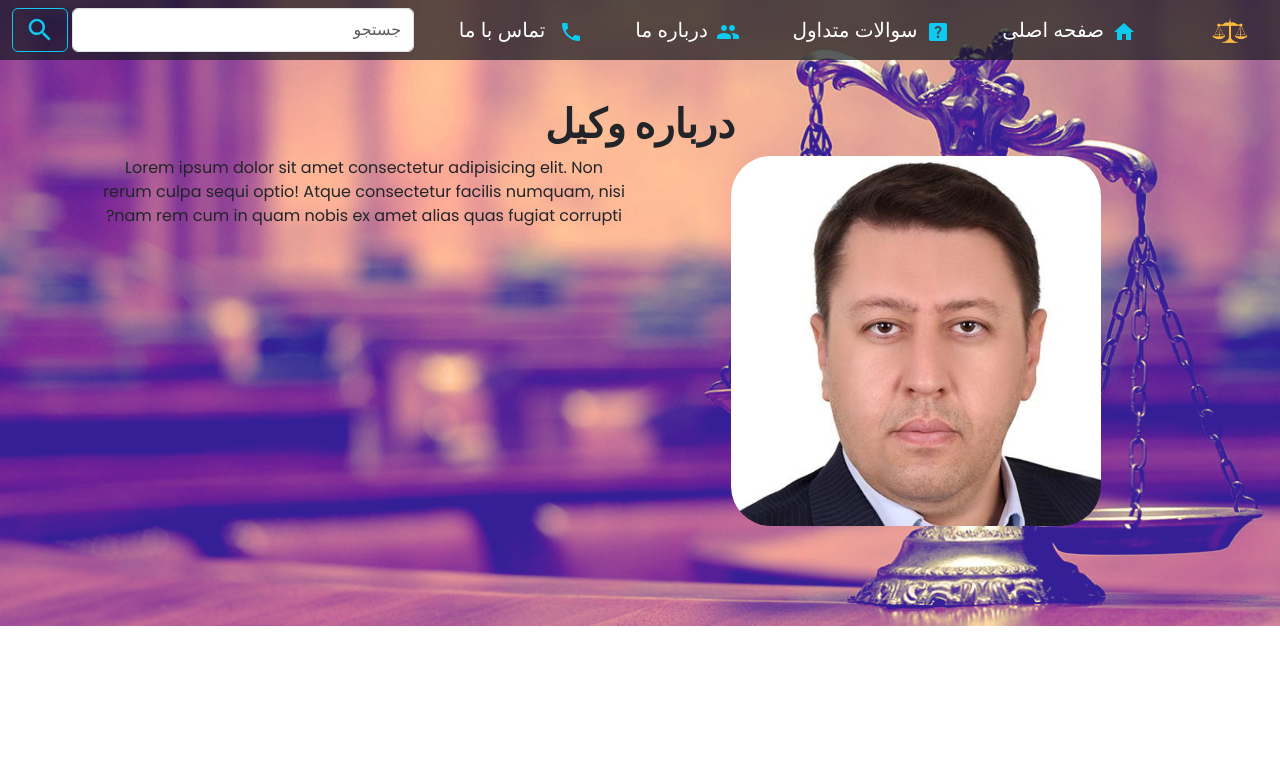
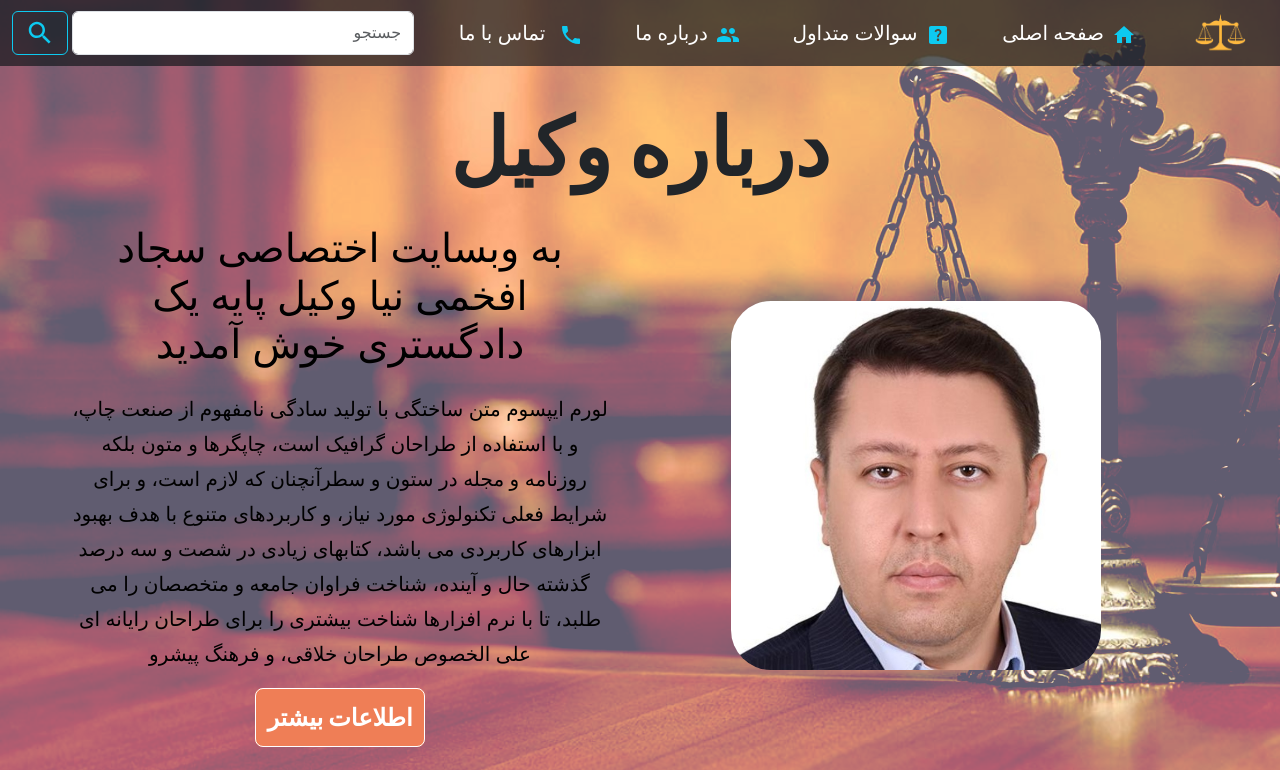
Before and after one commit to s-m-jan/faribasApp, a React (Create React App) app: page /about in a window 1280 px wide. Shown: the top 770 px of the page. Built offline with nearby package versions, Linux system fonts and the light colour scheme.

Commit message:
About Us  Page Completed

```diff
--- a/src/App.jsx
+++ b/src/App.jsx
@@ -16,8 +16,8 @@ function App() {
       <QueryClientProvider client={client}>
         <Routes>
           <Route path="/" element={<Home />} />
-          <Route path="contact" element={<ContactUs />} />
-          <Route path="about" element={<AboutUs />} />
+          <Route path="contact" element={<ContactUs/>} />
+          <Route path="about" element={<AboutUs/>} />
           <Route path="faq" element={<Faq />} />
         </Routes>
       </QueryClientProvider>
--- a/src/components/Navbar/Navbar.jsx
+++ b/src/components/Navbar/Navbar.jsx
@@ -49,7 +49,7 @@ export default function Navbar() {
         <span style={{color: "#fff"}}>درباره ما </span>
         </a>
       </Link>
-      <Link to="/about" style={linkStyle}>
+      <Link to="/contactUs" style={linkStyle}>
       <a className="navbar-brand">
         <LocalPhone className="ms-2 text-info"/>
         <span style={{color: "#fff"}}> تماس با ما  </span>
--- a/src/pages/AboutUs/AboutUs.jsx
+++ b/src/pages/AboutUs/AboutUs.jsx
@@ -7,17 +7,31 @@ export default function AboutUs() {
     <div className={`container-fluid text-center ${styled.aboutUs}`}>
       <div className="row">
         <div className="col-12">
-          <h1 className="fw-bold">درباره وکیل</h1>
+          <h1 className="fw-bold text-dark display-1">درباره وکیل</h1>
         </div>
       </div>
-      <div className="row ">
+      <div className="row justify-content-center align-items-center">
         <div className="col-lg-6">
-          <div>
-            <img  src={sajjadImage} alt="Sajjad Afkhami" />
+          <div className={styled.imgContainer}>
+            <img
+              className={styled.sajjadImg}
+              src={sajjadImage}
+              alt="Sajjad Afkhami"
+            />
           </div>
         </div>
-        <div className="col-lg-6">
-        Lorem ipsum dolor sit amet consectetur adipisicing elit. Non rerum culpa sequi optio! Atque consectetur facilis numquam, nisi nam rem cum in quam nobis ex amet alias quas fugiat corrupti?
+        <div className="col-lg-6 ">
+          <div className={`card ${styled.infoAbout}`} style={{width: "36rem"}}>
+            <div className={`card-body ${styled.infoAboutBody}`}>
+              <h5 className="card-title display-6 mb-4">به وبسایت اختصاصی سجاد افخمی نیا وکیل پایه یک دادگستری خوش آمدید</h5>
+              <p className="card-text lead ">
+              لورم ایپسوم متن ساختگی با تولید سادگی نامفهوم از صنعت چاپ، و با استفاده از طراحان گرافیک است، چاپگرها و متون بلکه روزنامه و مجله در ستون و سطرآنچنان که لازم است، و برای شرایط فعلی تکنولوژی مورد نیاز، و کاربردهای متنوع با هدف بهبود ابزارهای کاربردی می باشد، کتابهای زیادی در شصت و سه درصد گذشته حال و آینده، شناخت فراوان جامعه و متخصصان را می طلبد، تا با نرم افزارها شناخت بیشتری را برای طراحان رایانه ای علی الخصوص طراحان خلاقی، و فرهنگ پیشرو
+              </p>
+              <button id={styled.ctaButton}>
+                اطلاعات بیشتر
+              </button>
+            </div>
+          </div>
         </div>
       </div>
     </div>
--- a/src/pages/AboutUs/AboutUs.module.css
+++ b/src/pages/AboutUs/AboutUs.module.css
@@ -1,13 +1,96 @@
 .aboutUs{
     background-image: url("./../../assets/images/aboutBg.jpg");
     background-size:cover;
-    background-color: #341f97;
+    background-color: #605c70;
     background-blend-mode:lighten;
     padding: 100px;
     background-attachment: fixed;
 }
 
-img{
+.sajjadImg{
     width: 70%;
     border-radius: 40px;
 }
+
+#ctaButton{
+    border: none;
+    font-weight: bold;
+    color: #fff;
+    background-color:  #ef7e56;
+    text-decoration: none;
+    font-size: 24px;
+    padding: 12px;
+    border-radius: 8px;
+    transition: color 1s ease;
+    position : relative;
+    transition: all .6s ease;
+  }
+
+  #ctaButton:hover{
+    color: #ef7e56;
+    background-color: #fff;
+    box-shadow: 0px 0px 15px #ef7e56 inset;
+  }
+
+  #ctaButton::before{
+    content: '';
+    height: 100%;
+    width: 100%;
+    position: absolute;
+    top: 0;
+    left: 0;
+    border: 1px solid #fff;
+    border-radius: 8px;
+    transition: transform ease 1s, border ease .3s ;
+  }
+
+  #ctaButton:hover::before{
+    transform: scale(1.2);
+    border: 1px solid transparent;
+  }
+
+
+
+
+
+
+
+
+
+.infoAbout{
+    border: none;
+    padding: 10px;
+    background-color: transparent;
+    animation: infotrans 1s ease ;
+}
+
+.imgContainer{
+    animation: imgtrans 1s ease ;
+}
+
+@keyframes infotrans {
+    0%{
+        transform: translateY(100px);
+    }
+    100%{
+        transform: translateY(0px);
+    }
+
+}
+@keyframes imgtrans {
+    0%{
+        transform: translateX(100px);
+    }
+    100%{
+        transform: translateX(0px);
+    }
+
+}
+
+.infoAboutBody{
+    line-height: 35px;
+    padding: 10px;
+    background-color: transparent;
+    color: black;
+    border: none;
+}
```
Also changed, not shown: src/index.css (line endings or trailing spaces), 1 other file (tests, documents, lock files or other folders).
